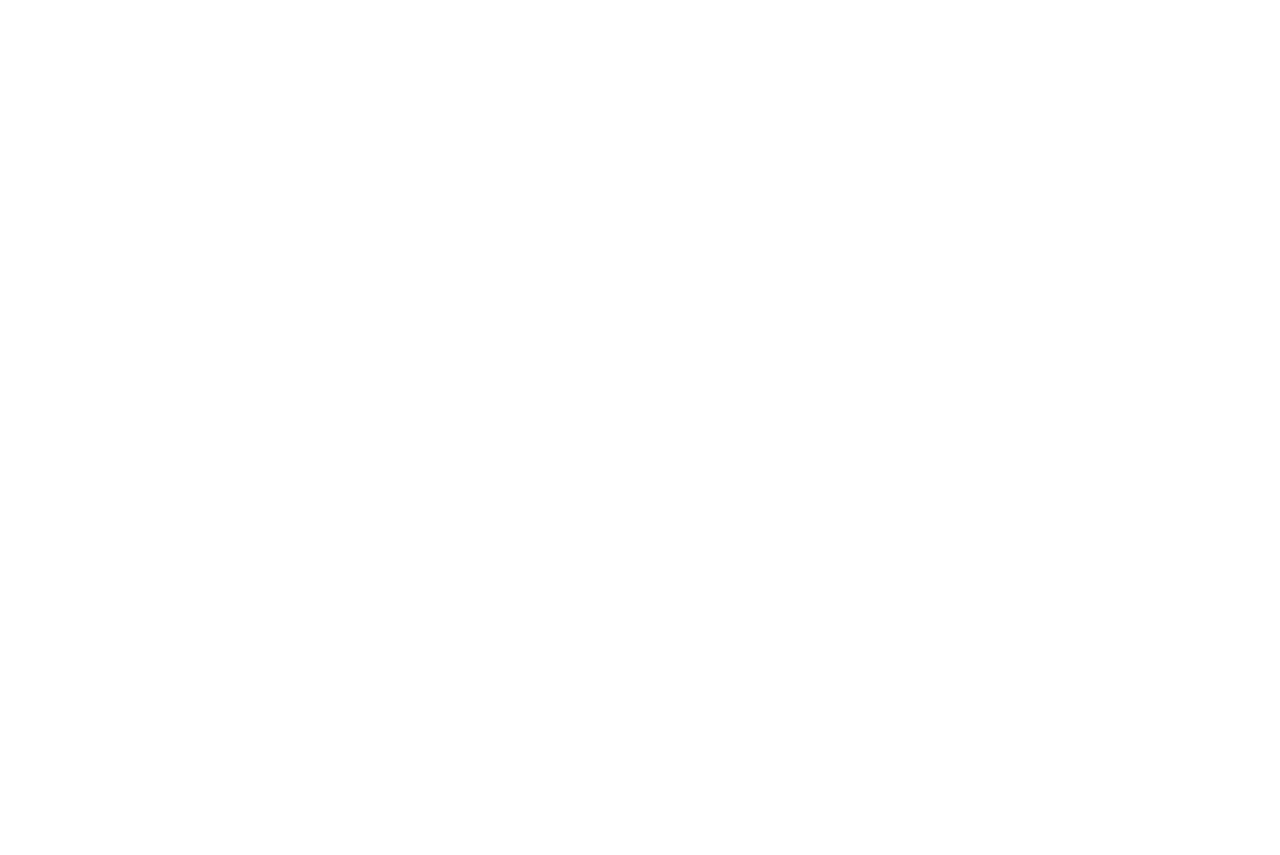
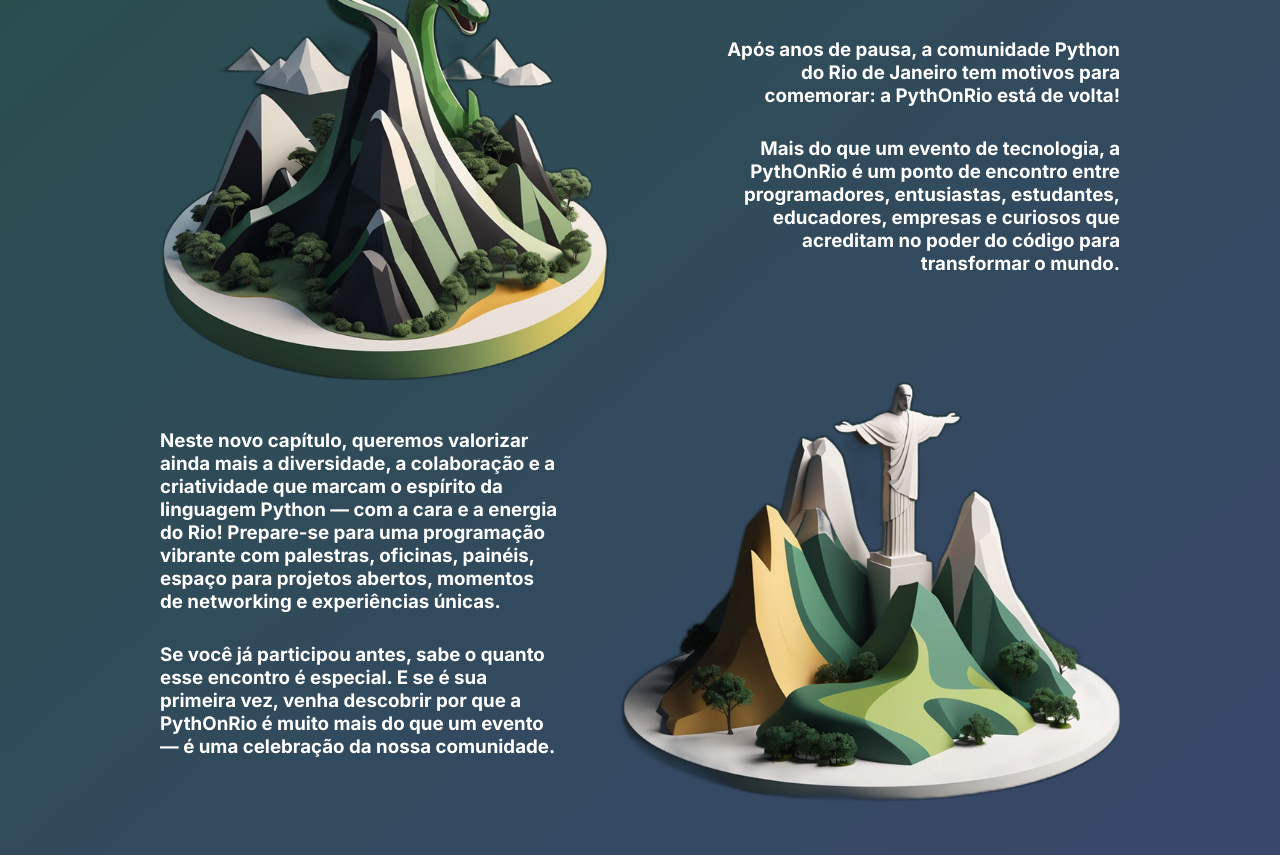
Before and after one commit to thiagodemedeiros/Site-PythonRio, a React (Vite) app: page / in a window 1280 px wide. Shown: the part 920-1775 px from the top of the page. Before the commit the page ends 800 px from the top, so only its background shows below. Built offline with nearby package versions, Linux system fonts and the light colour scheme.

Commit message:
Subindo a segunda seção para desktop

```diff
--- a/src/pages/home/home.jsx
+++ b/src/pages/home/home.jsx
@@ -1,10 +1,12 @@
 import React from "react";
 import Section1 from "./sections/section1";
+import Section2 from "./sections/Section2";
 
 export default function Home () {
     return (
         <div>
             <Section1/>
+            <Section2/>
         </div>
     )
 }
--- /dev/null
+++ b/src/pages/home/sections/Section2.css
@@ -0,0 +1,65 @@
+* {
+    margin: 0;
+    padding: 0;
+    box-sizing: border-box;
+    font-family: "Inter", sans-serif;
+}
+
+.Section2 {
+    display: flex;
+    flex-direction: column;
+    align-items: center;
+    justify-content: center;
+
+    width: 100vw;
+    background: linear-gradient(319deg,rgba(57, 71, 106, 1) 0%, rgba(41, 78, 77, 1) 100%);
+    padding: 50px 0px;
+}
+
+.texto1 {
+    display: flex;
+    flex-direction: row;
+    align-items: center;
+    justify-content: space-between;
+
+    width: 75vw;
+    color: #FFFFFF;
+}
+
+.texto1 img {
+    width: 450px;
+}
+
+.texto1-h3 {
+    display: flex;
+    flex-direction: column;
+
+    gap: 30px;
+    width: 400px;
+
+    text-align: end;
+}
+
+.texto2 {
+    display: flex;
+    flex-direction: row-reverse;
+    align-items: center;
+    justify-content: space-between;
+
+    width: 75vw;
+    color: #FFFFFF;
+}
+
+.texto2 img {
+    width: 500px;
+}
+
+.texto2-h3 {
+    display: flex;
+    flex-direction: column;
+
+    gap: 30px;
+    width: 400px;
+
+    text-align: start;
+}
--- /dev/null
+++ b/src/pages/home/sections/Section2.jsx
@@ -0,0 +1,25 @@
+import React from "react";
+import './Section2.css'
+import Image1 from '../assets/image1.png'
+import Image2 from '../assets/image2.png'
+
+export default function Section2 () {
+    return (
+        <div className="Section2">
+            <div className="texto1">
+                <img src={Image1} alt="imagem" />
+                <div className="texto1-h3">
+                    <h3>Após anos de pausa, a comunidade Python do Rio de Janeiro tem motivos para comemorar: a PythOnRio está de volta!</h3>
+                    <h3>Mais do que um evento de tecnologia, a PythOnRio é um ponto de encontro entre programadores, entusiastas, estudantes, educadores, empresas e curiosos que acreditam no poder do código para transformar o mundo.</h3>
+                </div>
+            </div>
+            <div className="texto2">
+                <img src={Image2} alt="imagem" />
+                <div className="texto2-h3">
+                    <h3>Neste novo capítulo, queremos valorizar ainda mais a diversidade, a colaboração e a criatividade que marcam o espírito da linguagem Python — com a cara e a energia do Rio! Prepare-se para uma programação vibrante com palestras, oficinas, painéis, espaço para projetos abertos, momentos de networking e experiências únicas.</h3>
+                    <h3>Se você já participou antes, sabe o quanto esse encontro é especial. E se é sua primeira vez, venha descobrir por que a PythOnRio é muito mais do que um evento — é uma celebração da nossa comunidade.</h3>
+                </div>
+            </div>
+        </div>
+    )
+}
```
Also changed, not shown: src/pages/home/assets/image1.png (added), src/pages/home/assets/image2.png (added).
